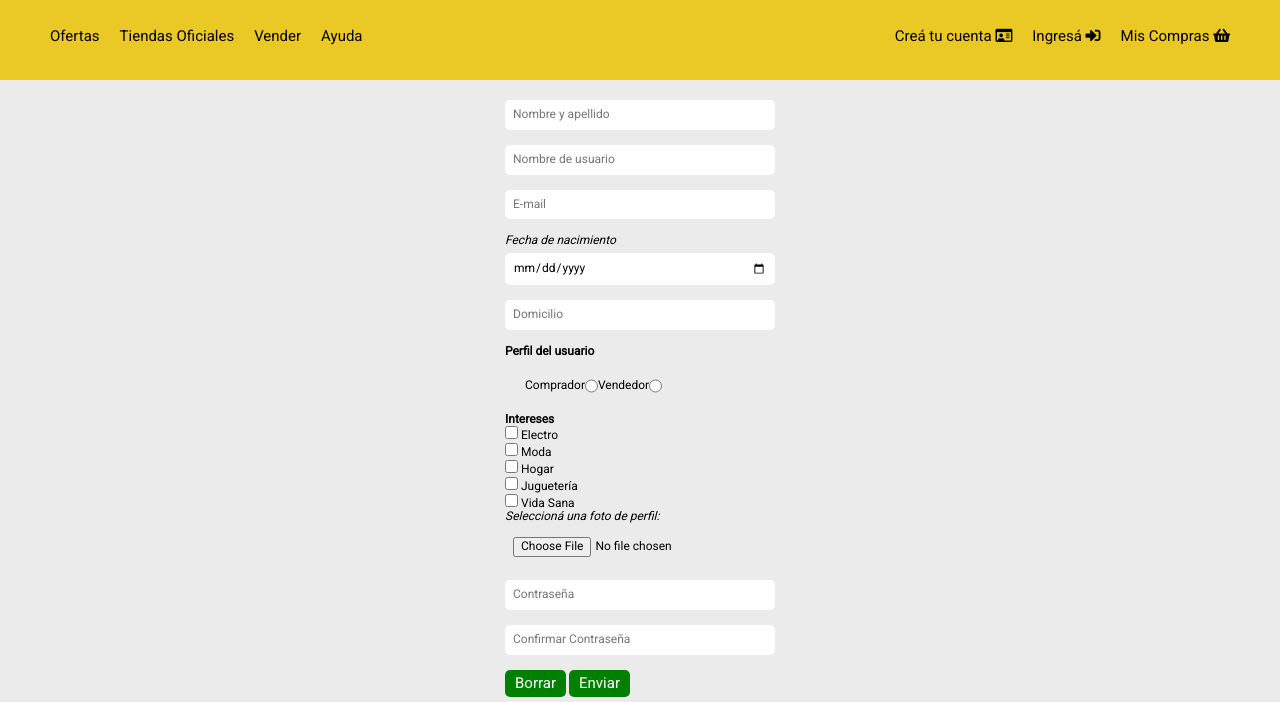
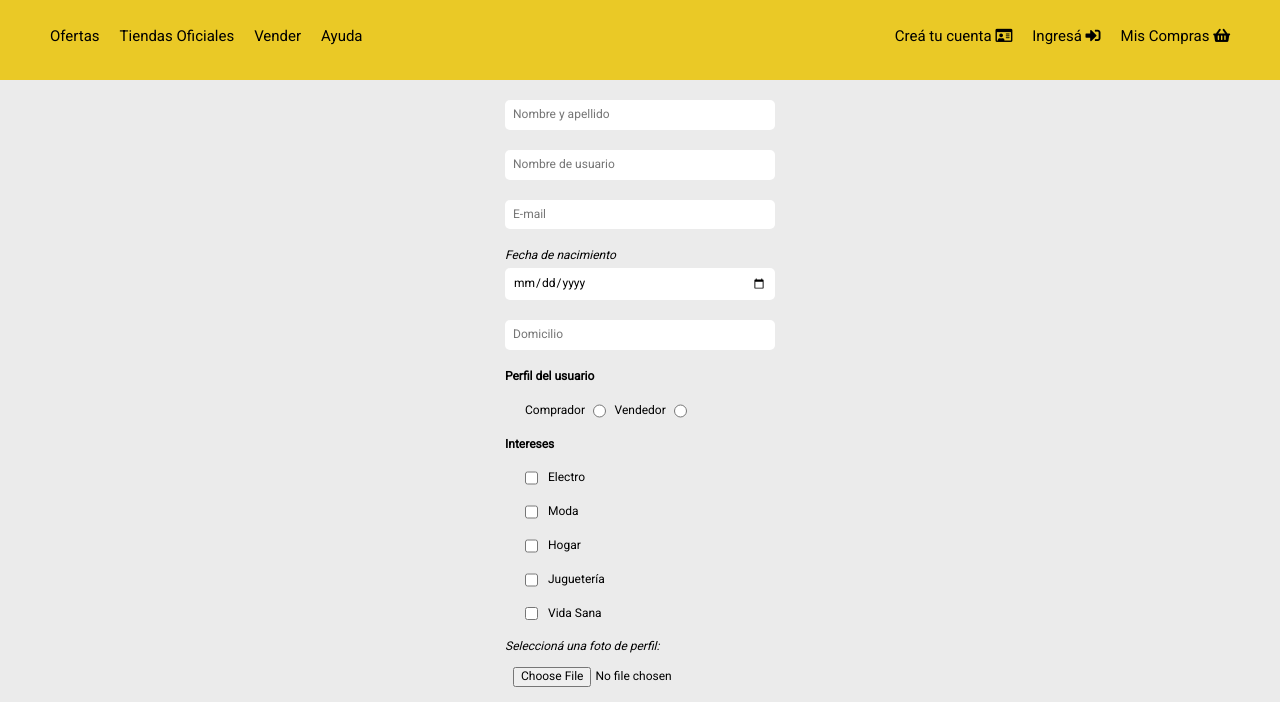
Before and after one commit to damianrod88/mercado-liebre, a website: page views/register.html in a window 1280 px wide. Shown: the part 98-800 px from the top of the page. Drawn offline with Linux system fonts and the light colour scheme.

Commit message:
version9

```diff
--- a/app.js
+++ b/app.js
@@ -2,7 +2,7 @@ const express = require("express");
 const app = express();
 const path = require("path");
 
-app.listen(3000, () => console.log("Esto fue exitoso"));
+app.listen(process.env.PORT || 3000, () => console.log("Esto fue exitoso"));
 
 app.use(express.static(path.join(__dirname, "public")));
 
--- a/public/css/styles.css
+++ b/public/css/styles.css
@@ -94,10 +94,12 @@ ul {
   border: none;
 }
 .control-form {
-  margin-bottom: 15px;
+  margin-bottom: 20px;
 }
+
 .control-form label {
   margin-bottom: 5px;
+  margin-top: 20px;
   font-style: italic;
   display: block;
 }
@@ -105,15 +107,17 @@ ul {
 .control-form-content {
   display: flex;
   justify-content: space-between;
-  width: 50%;
+  width: 60%;
   margin: 20px;
 }
-.control-form-content-1 {
+
+.control-form-content-int {
   display: flex;
   width: 40%;
   margin: 20px;
+  margin-top: 20px;
 }
-.control-form-content-1 label {
+.control-form-content-int label {
   padding-left: 10px;
 }
 
```
Also changed, not shown: 1 other file.
